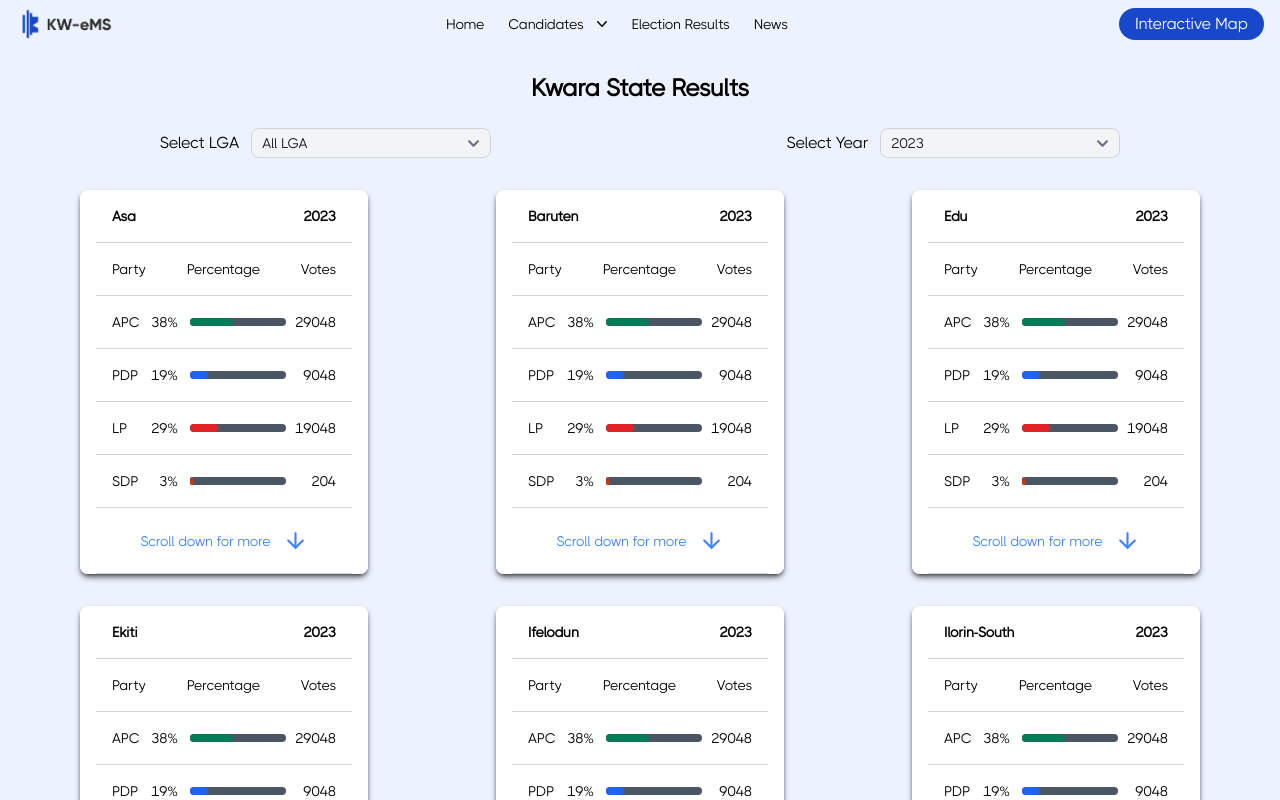
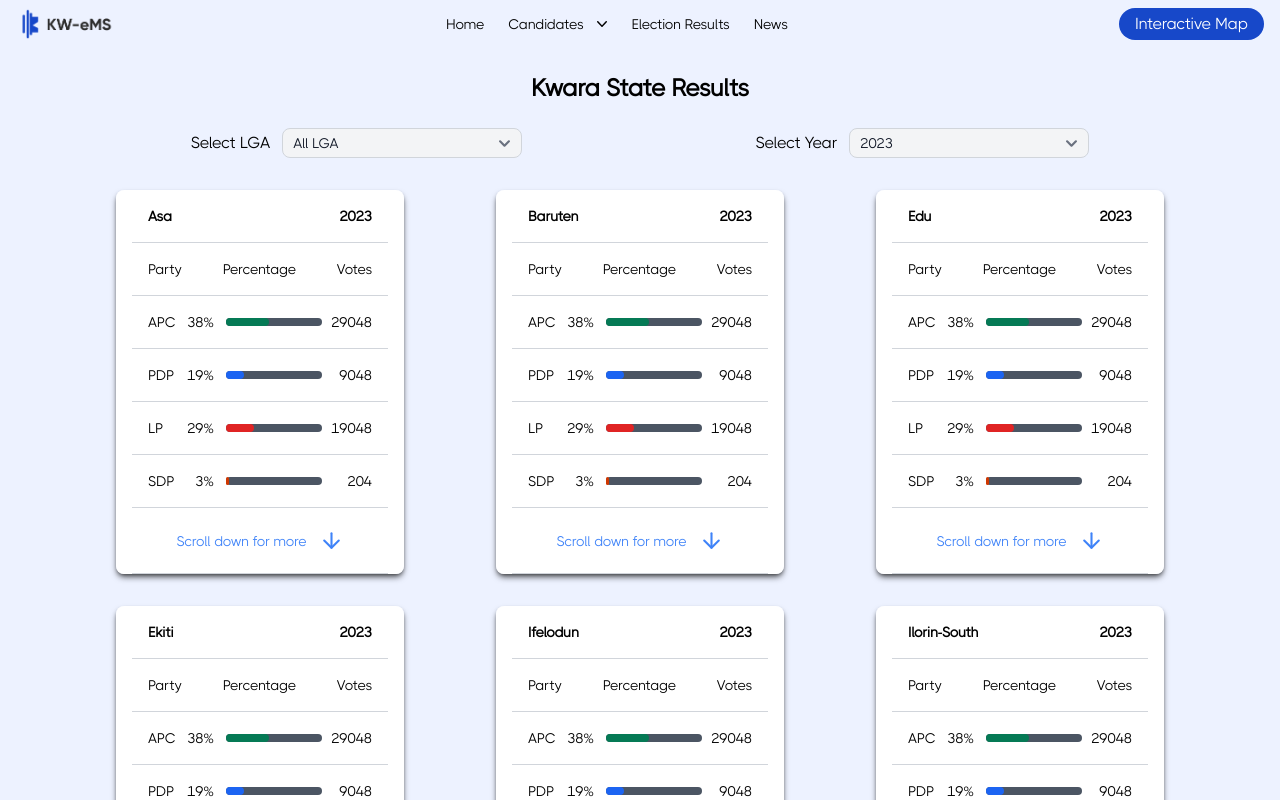
Before and after one commit to thereal-osas/KW-eMS, a React (Create React App) app: page /results in a window 1280 px wide. Shown: the top 800 px of the page. Built offline with nearby package versions, Linux system fonts and the light colour scheme.

Commit message:
Update index.css

```diff
--- a/src/index.css
+++ b/src/index.css
@@ -31,6 +31,15 @@ body {
 .customscroll::-webkit-scrollbar-thumb:hover {
 	background: #555;
 }
+
+.container {
+	@apply max-w-[90rem] mx-auto px-7 lg:px-[5.375rem];
+}
+
+.result-card {
+	background-image: url('/public/result-card-bg.png');
+}
+
 /* .ward_title span {
 	width: 10rem;
 	border: 2px;
```
